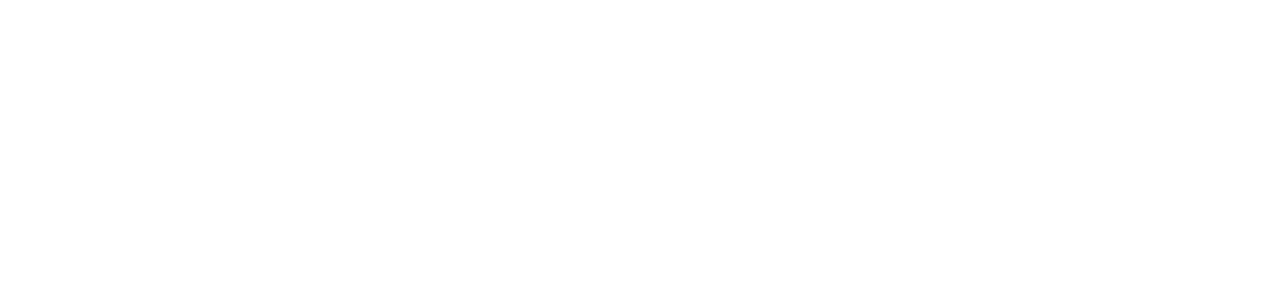
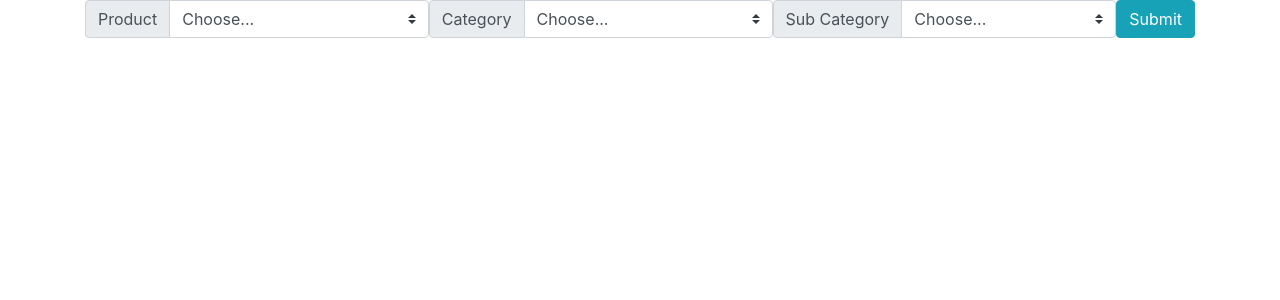
Before and after one commit to ashishcodes4/auto-text-react, a React (Create React App) app: page / in a window 1280 px wide. Shown: the top 300 px of the page. Built offline with nearby package versions, Linux system fonts and the light colour scheme.

Commit message:
dropdown component

```diff
--- a/public/index.html
+++ b/public/index.html
@@ -7,11 +7,7 @@
       name="viewport"
       content="width=device-width, initial-scale=1, shrink-to-fit=no"
     />
-    <link rel="stylesheet" href="https://maxcdn.bootstrapcdn.com/bootstrap/3.3.7/css/bootstrap.min.css" integrity="sha384-BVYiiSIFeK1dGmJRAkycuHAHRg32OmUcww7on3RYdg4Va+PmSTsz/K68vbdEjh4u" crossorigin="anonymous">
-
-    <!-- Optional theme -->
-    <link rel="stylesheet" href="https://maxcdn.bootstrapcdn.com/bootstrap/3.3.7/css/bootstrap-theme.min.css" integrity="sha384-rHyoN1iRsVXV4nD0JutlnGaslCJuC7uwjduW9SVrLvRYooPp2bWYgmgJQIXwl/Sp" crossorigin="anonymous">
-    <meta name="theme-color" content="#000000" />
+    <link rel="stylesheet" href="https://maxcdn.bootstrapcdn.com/bootstrap/4.0.0/css/bootstrap.min.css" integrity="sha384-Gn5384xqQ1aoWXA+058RXPxPg6fy4IWvTNh0E263XmFcJlSAwiGgFAW/dAiS6JXm" crossorigin="anonymous">
     <!--
       manifest.json provides metadata used when your web app is added to the
       homescreen on Android. See https://developers.google.com/web/fundamentals/web-app-manifest/
@@ -26,7 +22,7 @@
       work correctly both with client-side routing and a non-root public URL.
       Learn how to configure a non-root public URL by running `npm run build`.
     -->
-    <title>React App</title>
+    <title>Auto Text</title>
   </head>
   <body>
     <noscript> You need to enable JavaScript to run this app. </noscript>
--- a/src/App.css
+++ b/src/App.css
@@ -1,32 +1,4 @@
-.App {
-  text-align: center;
+.product_dropdwn {
+  display: flex;
+  justify-content: space-between;
 }
-
-.App-logo {
-  animation: App-logo-spin infinite 20s linear;
-  height: 40vmin;
-}
-
-.App-header {
-  background-color: #282c34;
-  min-height: 100vh;
-  display: flex;
-  flex-direction: column;
-  align-items: center;
-  justify-content: center;
-  font-size: calc(10px + 2vmin);
-  color: white;
-}
-
-.App-link {
-  color: #61dafb;
-}
-
-@keyframes App-logo-spin {
-  from {
-    transform: rotate(0deg);
-  }
-  to {
-    transform: rotate(360deg);
-  }
-}
--- a/src/App.js
+++ b/src/App.js
@@ -1,12 +1,12 @@
 import React, { Component } from 'react';
 import './App.css';
-import { Grid, Row, Col } from 'react-bootstrap';
+import Dropdown from './Components/Dropdown';
 
 class App extends Component {
   render() {
     return (
       <div className="container">
-
+         <Dropdown />
       </div>
     );
   }
--- a/src/Components/Dropdown.js
+++ b/src/Components/Dropdown.js
@@ -1,13 +1,84 @@
-import React, { Component } from 'react';
+import React, { Component } from "react";
 
 class Dropdown extends Component {
+  constructor(props) {
+    super(props);
+    this.state = {
+      product: '',
+      category: '',
+      subCat: ''
+    }
+    this.onChange = this.onChange.bind(this);
+    this.onSubmit = this.onSubmit.bind(this);
+  }
+
+  onChange(e) {
+    this.setState({[e.target.name]: e.target.value})
+  }
+
+  onSubmit() {
+    console.log('button clicked');
+    console.log(this.state.product);
+  }
 
   render() {
-
-
+    const product = [
+      { label: '* Select Professional Status', value: 0 },
+      { label: 'Developer', value: 'Developer' },
+      { label: 'Junior Developer', value: 'Junior Developer' },
+      { label: 'Senior Developer', value: 'Senior Developer' },
+      { label: 'Manager', value: 'Manager' },
+      { label: 'Student or Learning', value: 'Student or Learning' },
+      { label: 'Instructor or Teacher', value: 'Instructor or Teacher' },
+      { label: 'Intern', value: 'Intern' },
+      { label: 'Other', value: 'Other' }
+    ];
     return (
-        <div></div>
-    )
+      <div className='product_dropdwn'>
+      <div className="input-group mb-3">
+        <div className="input-group-prepend">
+          <label className="input-group-text" htmlFor="inputGroupSelect01">
+            Product
+          </label>
+        </div>
+        <select className="custom-select" onChange={this.onChange} name='product'>
+          <option defaultValue>Choose...</option>
+          <option value="standard">Standard Event</option>
+          <option value="express">Express Event</option>
+          <option value="flex">Flex Event</option>
+        </select>
+      </div>
+      <div className="input-group mb-3">
+        <div className="input-group-prepend">
+          <label className="input-group-text" htmlFor="inputGroupSelect01">
+            Category
+          </label>
+        </div>
+        <select className="custom-select" onChange={this.onChange} name='category'>
+          <option defaultValue>Choose...</option>
+          <option value="1">One</option>
+          <option value="2">Two</option>
+          <option value="3">Three</option>
+        </select>
+      </div>
+      <div className="input-group mb-3">
+        <div className="input-group-prepend">
+          <label className="input-group-text" htmlFor="inputGroupSelect01">
+            Sub Category
+          </label>
+        </div>
+        <select className="custom-select" onChange={this.onChange} name='subCat'>
+          <option defaultValue>Choose...</option>
+          <option value="1">One</option>
+          <option value="2">Two</option>
+          <option value="3">Three</option>
+        </select>
+      </div>
+      <div>
+      <button type="submit" className='btn btn-info button' onClick={this.onSubmit}>Submit</button>
+      </div>
+      </div>
+    );
   }
 }
 
```
